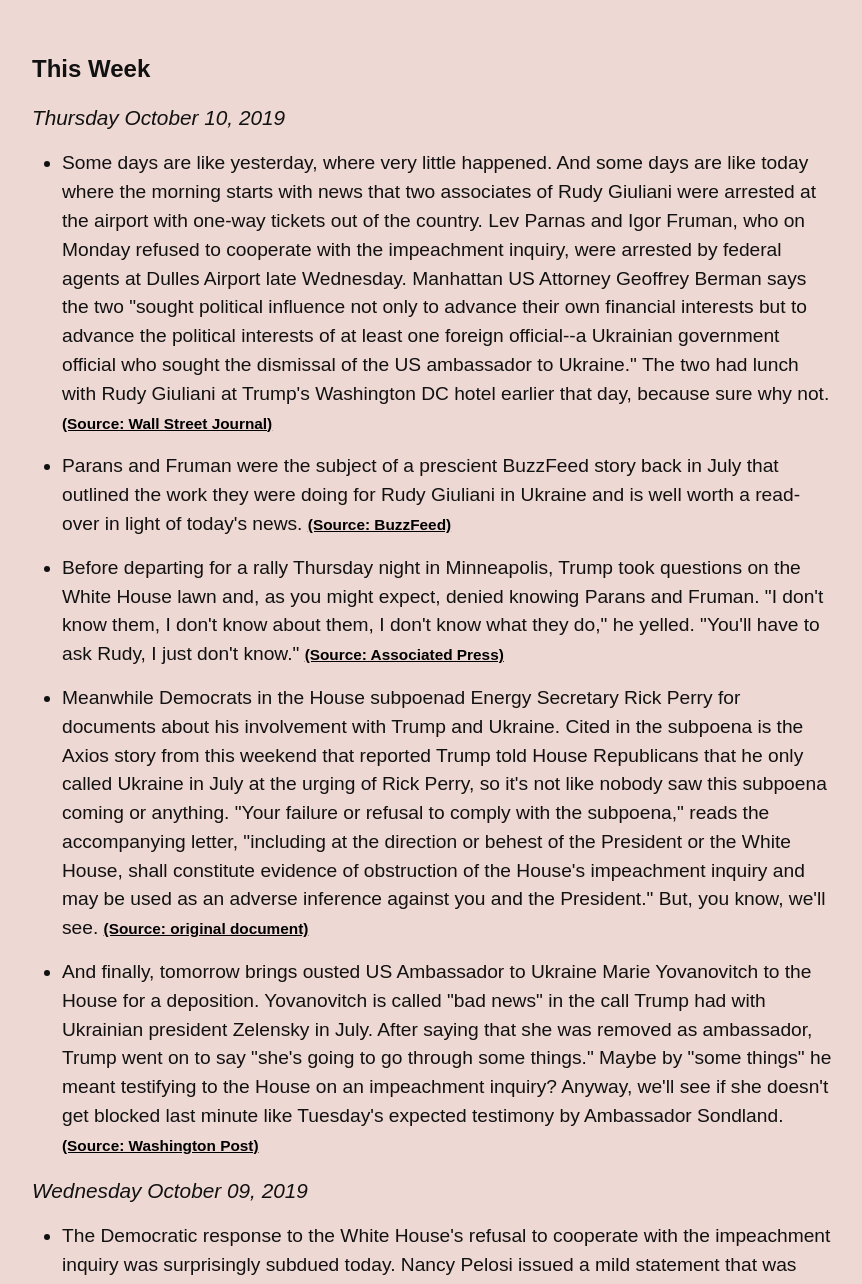
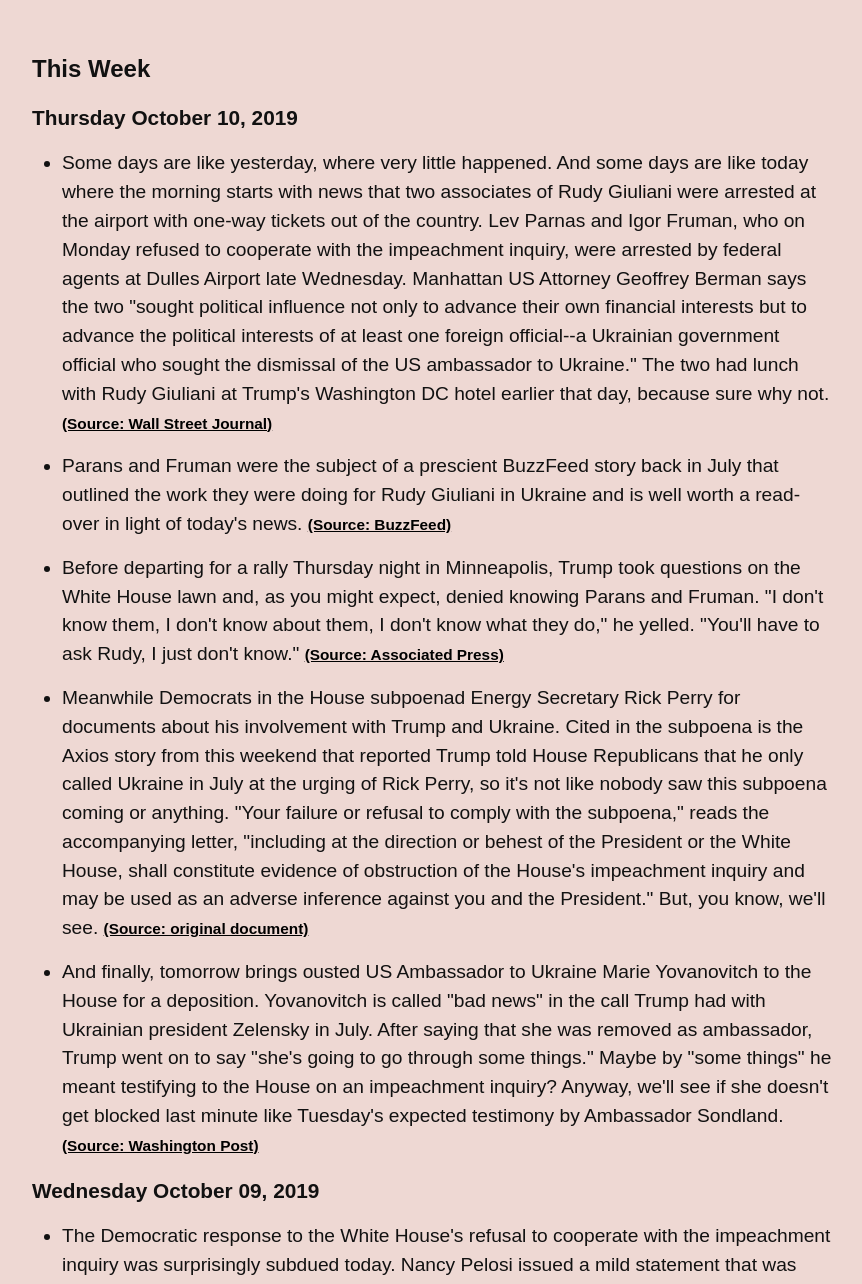
Before and after one commit to dansinker/impeachment.fyi, a Jekyll site: the page built from archive.md, in a window 1280 px wide. Shown: the part 312-1596 px from the top of the page, without its empty margins (268-1130 px from the left). Built offline with Jekyll 4.4.1, drawn with Linux system fonts in a browser that asks for light colours; nearby versions of some CDN libraries; some web fonts are replaced; comment, search, counter and statistics services are not loaded.

Commit message:
changed the font weight for days of the week

```diff
--- a/assets/main.scss
+++ b/assets/main.scss
@@ -213,7 +213,7 @@ div.list {
 
 .day time {
   font-size: 1.3em;
-  font-style: italic;
+  font-weight: 600;
   margin-bottom: 1em;
 }
 
```
